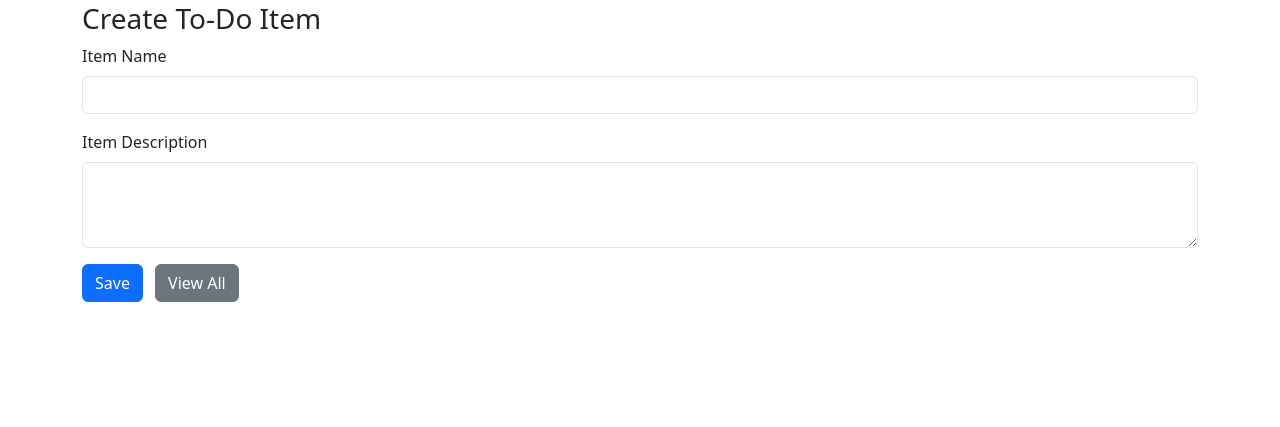
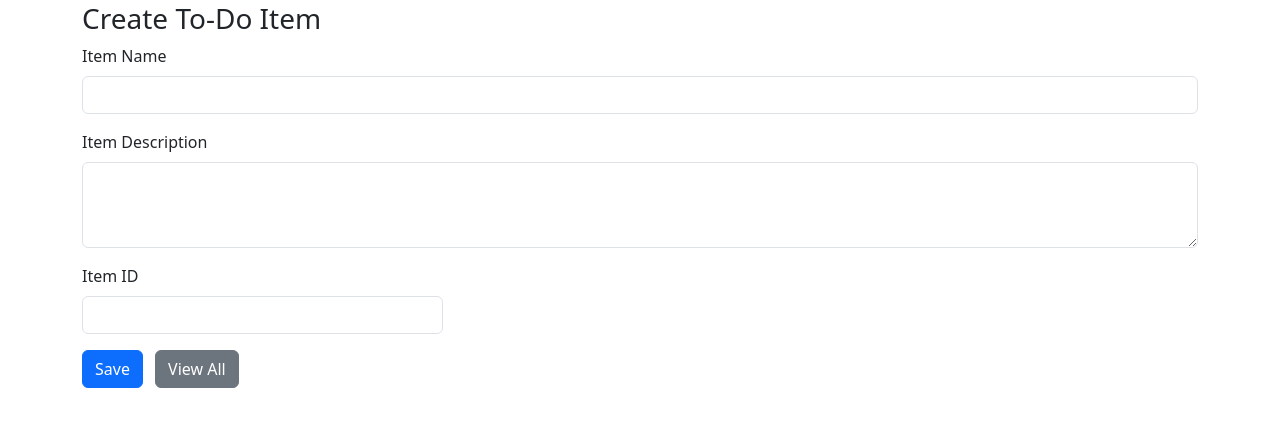
Before and after one commit to ansarisabid84/tutedude_git_assignment, a Flask app: page /todo in a window 1280 px wide. Shown: the part 84-511 px from the top of the page. Run offline with Flask 3, Linux system fonts and the light colour scheme.

Commit message:
Add Item ID field

```diff
--- a/templates/todo.html
+++ b/templates/todo.html
@@ -10,7 +10,11 @@
   </div>
   <div class="col-12">
     <label class="form-label">Item Description</label>
-    <textarea name="itemDescription" class="form-control" rows="3">{{ old.get('itemDescription','') }}</textarea>
+    <textarea name="itemDescription" class="form-control" rows="3" required>{{ old.get('itemDescription','') }}</textarea>
+  </div>
+  <div class="col-md-4">
+    <label class="form-label">Item ID</label>
+    <input type="text" name="itemID" class="form-control" required>
   </div>
   <div class="col-12">
     <button class="btn btn-primary" type="submit">Save</button>
```
